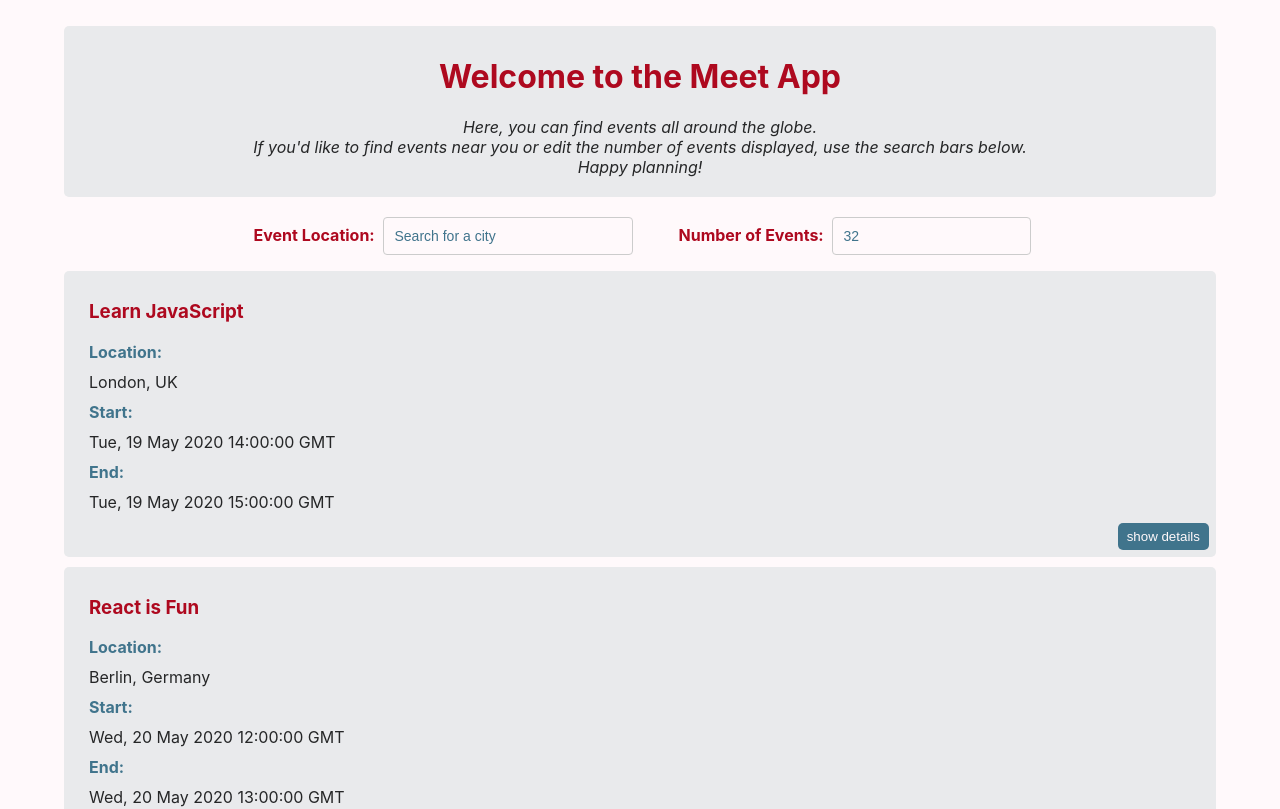
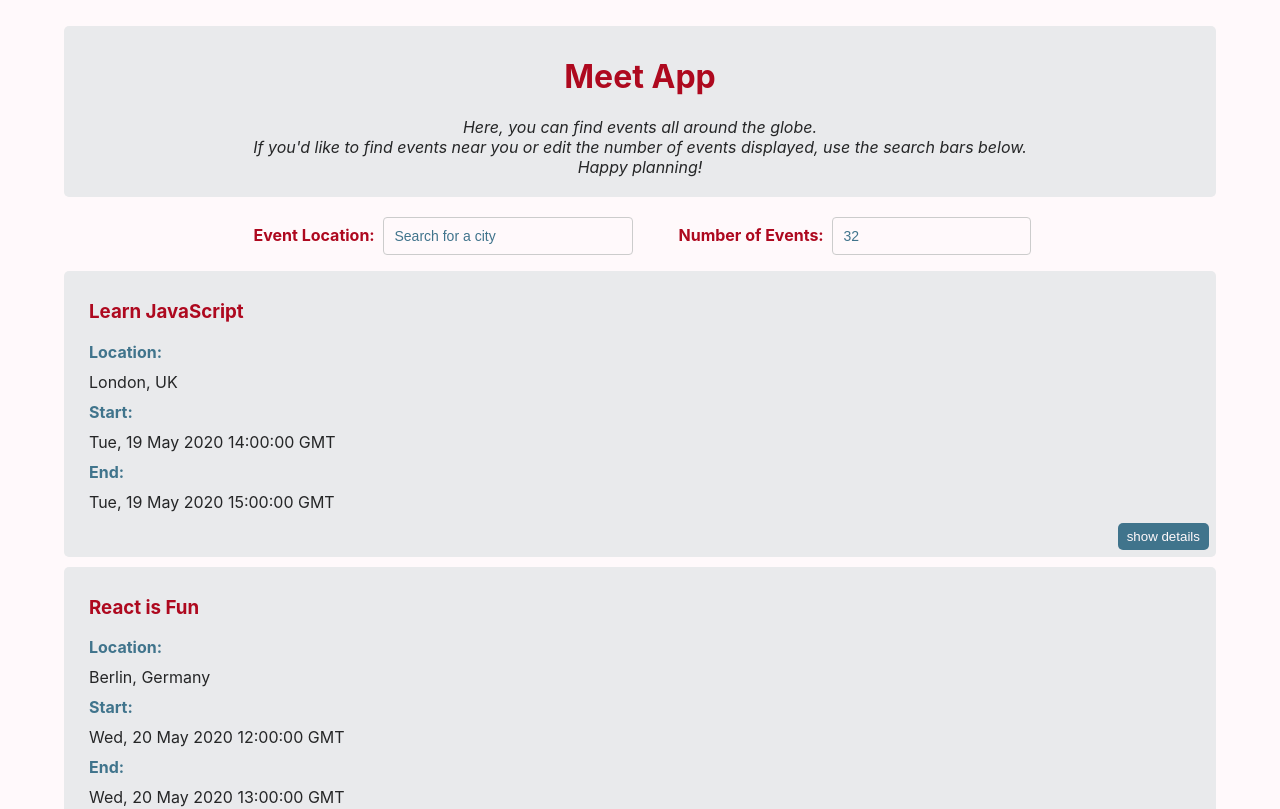
Before and after one commit to raschkatie/meet, a React (Create React App) app: page / in a window 1280 px wide. Shown: the top 809 px of the page. Built offline with nearby package versions, Linux system fonts and the light colour scheme; what atatus-spa would draw is missing.

Commit message:
Offline cache functionality

```diff
--- a/src/App.js
+++ b/src/App.js
@@ -38,7 +38,7 @@ const App = () => {
         {errorAlert.length ? <ErrorAlert text={errorAlert} /> : null}
       </div>
       <div id='heading'>
-        <h1>Welcome to the Meet App</h1>
+        <h1>Meet App</h1>
         <p id='heading-details'>
           Here, you can find events all around the globe. <br />
           If you'd like to find events near you or edit the number of events displayed, use the search bars below. <br />
--- a/src/api.js
+++ b/src/api.js
@@ -52,6 +52,11 @@ export const getEvents = async () => {
       return mockData;
     }
 
+    if (!navigator.onLine) {
+      const events = localStorage.getItem('lastEvents');
+      return events ? JSON.parse(events) : [];
+    }
+
     const token = await getAccessToken();
 
     if (token) {
@@ -60,6 +65,7 @@ export const getEvents = async () => {
       const response = await fetch(url);
       const result = await response.json();
       if (result) {
+        localStorage.setItem('lastEvents', JSON.stringify(result.events));
         return result.events;
       } else return null;
     }
```
